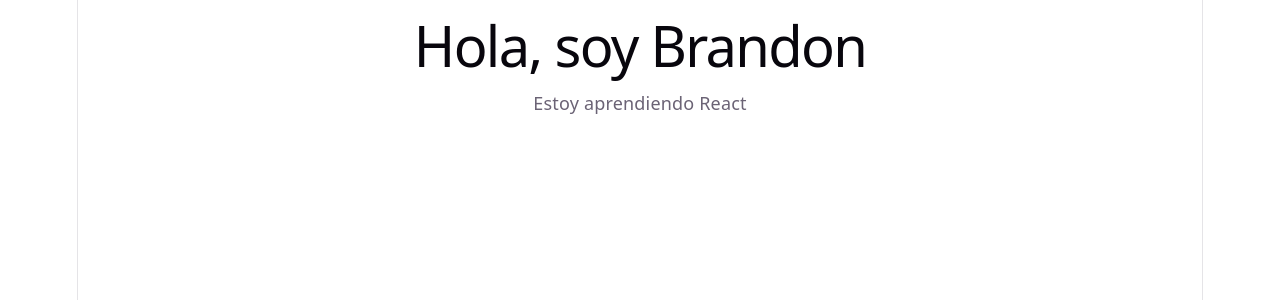
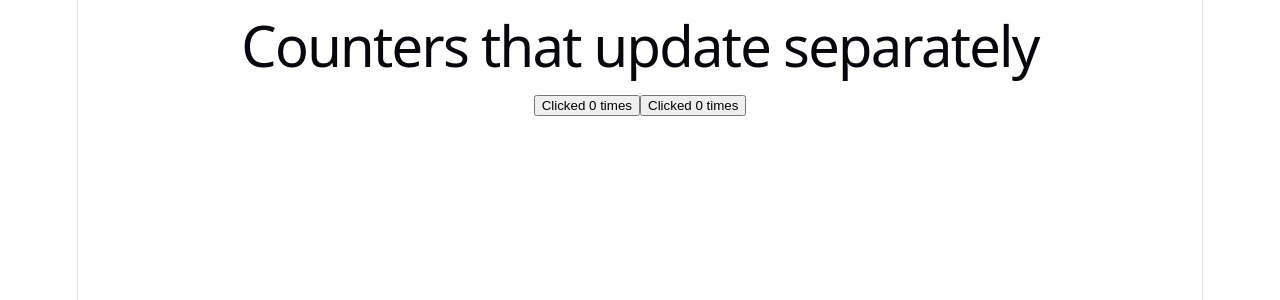
Before and after one commit to Brandon-HB-10/aprendiendo-react, a React (Vite) app in the folder mi-primer-react/: page / in a window 1280 px wide. Shown: the top 300 px of the page. Built offline with nearby package versions, Linux system fonts and the light colour scheme.

Commit message:
Contador de clics individuales en react

```diff
--- a/mi-primer-react/src/App.jsx
+++ b/mi-primer-react/src/App.jsx
@@ -1,10 +1,25 @@
-function App() {
+import { useState } from 'react';
+
+export default function MyApp() {
   return (
     <div>
-      <h1>Hola, soy Brandon</h1>
-      <p>Estoy aprendiendo React</p>
+      <h1>Counters that update separately</h1>
+      <MyButton />
+      <MyButton />
     </div>
-  )
+  );
 }
 
-export default App;
+function MyButton() {
+  const [count, setCount] = useState(0);
+
+  function handleClick() {
+    setCount(count + 1);
+  }
+
+  return (
+    <button onClick={handleClick}>
+      Clicked {count} times
+    </button>
+  );
+}
```
